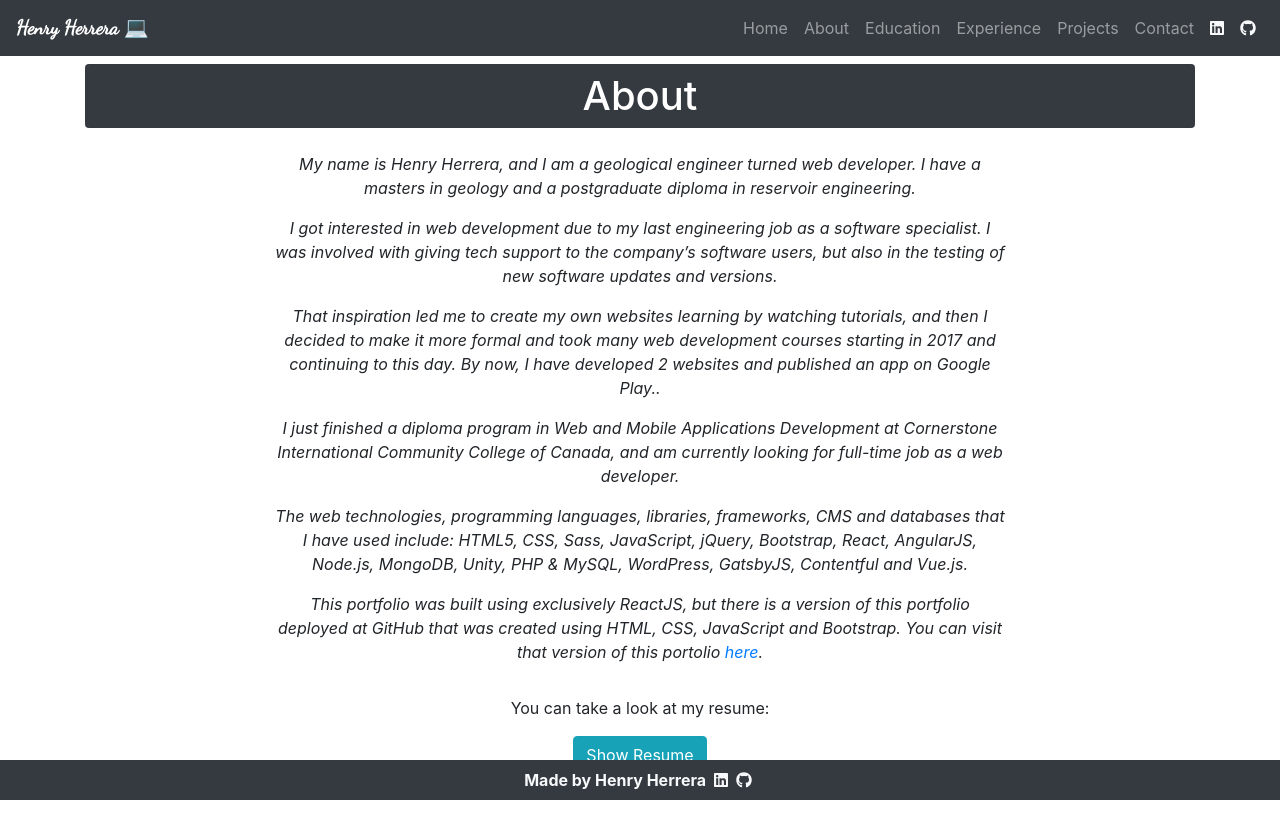
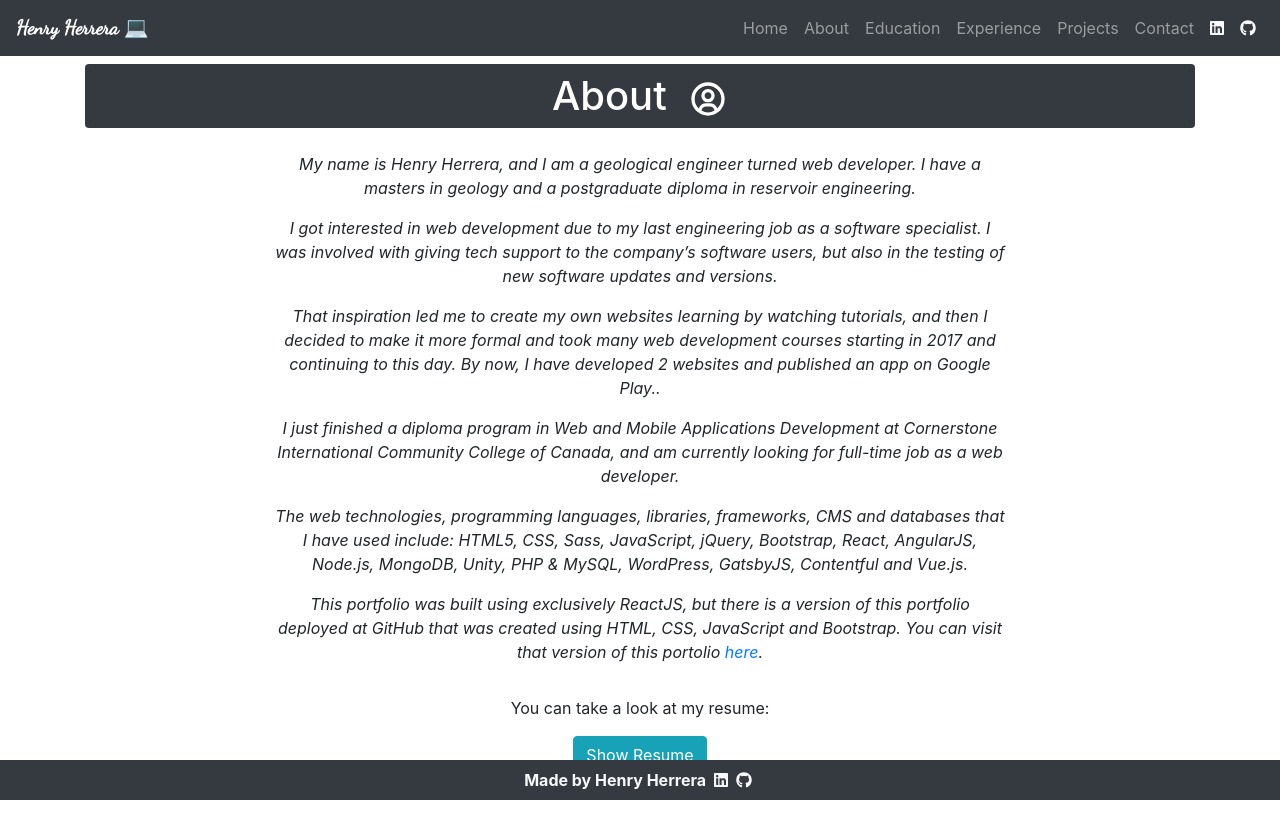
Before and after one commit to hjhm2018/my-portfolio, a React (Create React App) app: page /about in a window 1280 px wide. Shown: the top 838 px of the page. Built offline with nearby package versions, Linux system fonts and the light colour scheme; a web font is replaced by a local one.

Commit message:
added an icon

```diff
--- a/src/components/About.js
+++ b/src/components/About.js
@@ -1,5 +1,6 @@
 import React, { useState } from "react";
 import { Helmet } from "react-helmet";
+import { BiUserCircle } from "react-icons/bi";
 
 function About() {
   let [show, setShow] = useState(true);
@@ -22,7 +23,8 @@ function About() {
       <div className="row">
         <div className="col-lg-12">
           <h1 className="text-center mt-2 bg-dark p-2 rounded text-white">
-            About
+            About &nbsp;
+            <BiUserCircle />
           </h1>
         </div>
         <div className="col-lg-2"></div>
```
